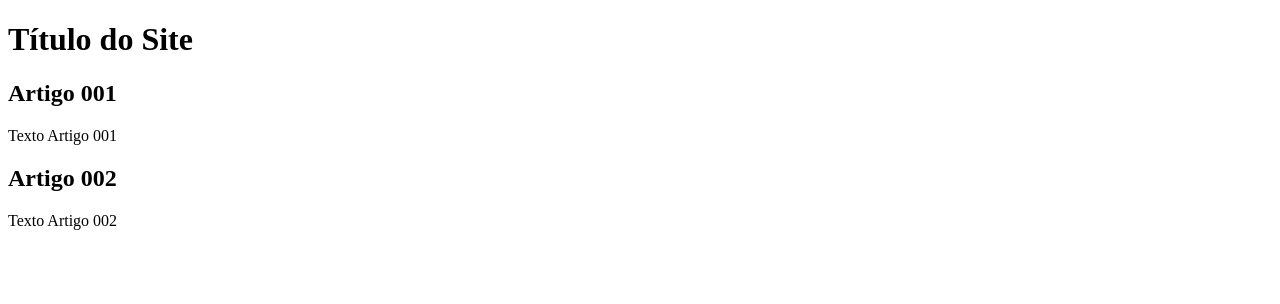
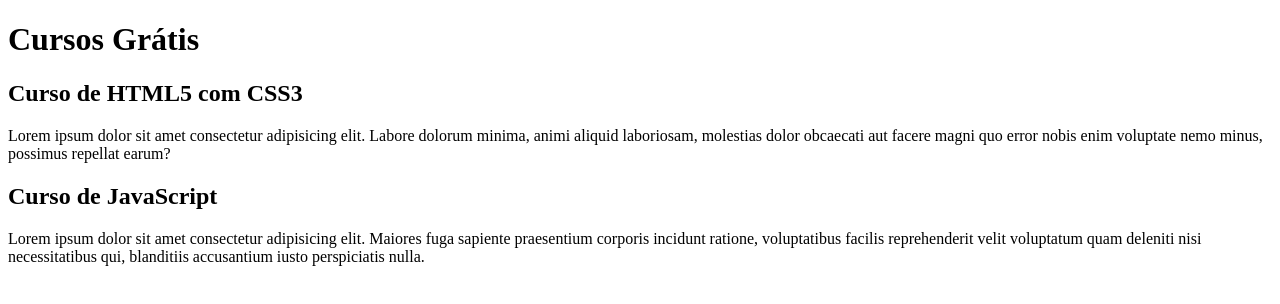
Before and after one commit to williamwallace050/projeto-site, a plain HTML site: page index.html in a window 1280 px wide. Drawn offline with Linux system fonts and the light colour scheme.

Commit message:
comecei a escrever o conteudo

```diff
--- a/index.html
+++ b/index.html
@@ -10,15 +10,19 @@
 <body>
     <main>
         <header>
-            <h1>Título do Site</h1>
+            <h1>Cursos Grátis</h1>
         </header>
         <article>
-            <h2>Artigo 001</h2>
-            <p>Texto Artigo 001</p>
+            <h2>Curso de HTML5 com CSS3</h2>
+            <p>Lorem ipsum dolor sit amet consectetur adipisicing elit. Labore dolorum minima, animi aliquid laboriosam,
+                molestias dolor obcaecati aut facere magni quo error nobis enim voluptate nemo minus, possimus repellat
+                earum?</p>
         </article>
         <article>
-            <h2>Artigo 002</h2>
-            <p>Texto Artigo 002</p>
+            <h2>Curso de JavaScript</h2>
+            <p>Lorem ipsum dolor sit amet consectetur adipisicing elit. Maiores fuga sapiente praesentium corporis
+                incidunt ratione, voluptatibus facilis reprehenderit velit voluptatum quam deleniti nisi necessitatibus
+                qui, blanditiis accusantium iusto perspiciatis nulla.</p>
         </article>
     </main>
 </body>
```
